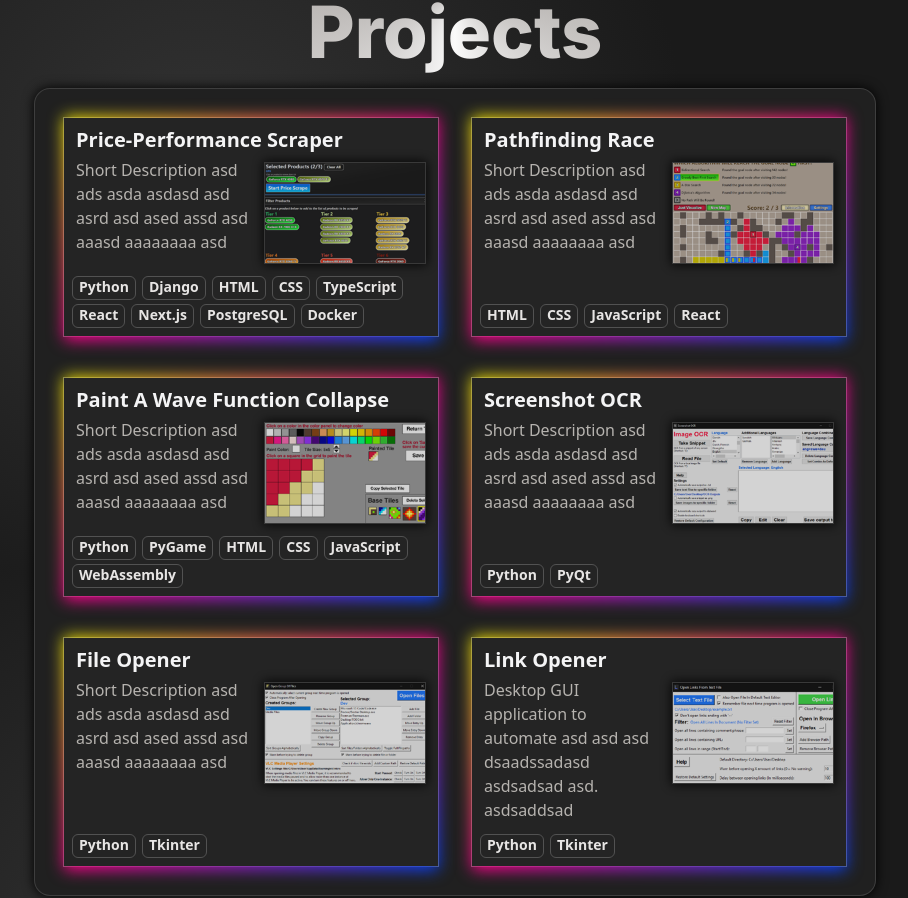
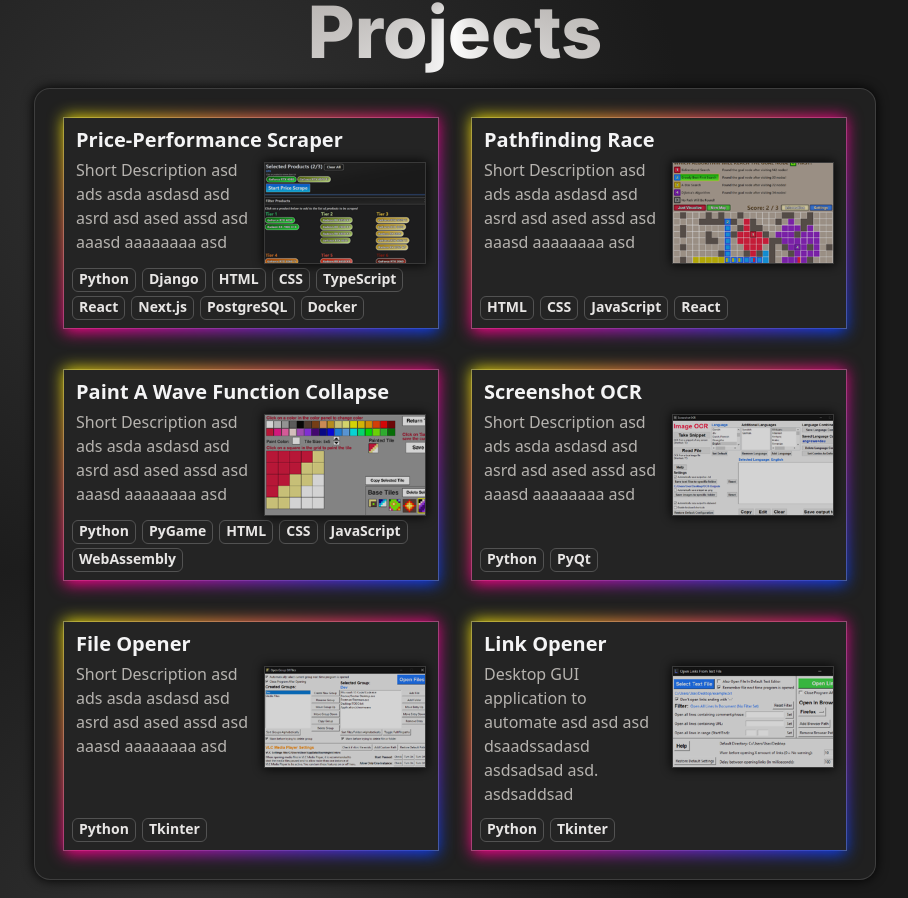
Before and after one commit to vik-ma/portfolio, a Next.js app: page / in a window 1280 px wide. Shown: the part 1028-1926 px from the top of the page, without its empty margins (185-1093 px from the left). Built offline with nearby package versions, Linux system fonts and the light colour scheme.

Commit message:
Made project-short-desc wrap around thumbnail image

```diff
--- a/app/components/ProjectsSection.tsx
+++ b/app/components/ProjectsSection.tsx
@@ -23,11 +23,8 @@ export default function ProjectsSection() {
                       <h3 className="text-xl font-bold text-zinc-100">
                         {value.name}
                       </h3>
-                      <div className="flex flex-row justify-between mt-1 mb-2">
-                        <p className="project-short-desc max-w-[50%] max-[490px]:max-w-[40%] max-[490px]:mr-1">
-                          {value.shortDescription}
-                        </p>
-                        <div className="max-h-full">
+                      <div className="mt-1 mb-2">
+                        <div className="ml-1 max-h-full float-right">
                           <div className="mt-1 thumbnail-container">
                             <Image
                               src={value.thumbnailImgSrc}
@@ -39,6 +36,9 @@ export default function ProjectsSection() {
                             />
                           </div>
                         </div>
+                        <p className="project-short-desc max-w-[50%]">
+                          {value.shortDescription}
+                        </p>
                       </div>
                     </div>
                     <div className="flex flex-wrap -ml-1 text-stone-200">
```
